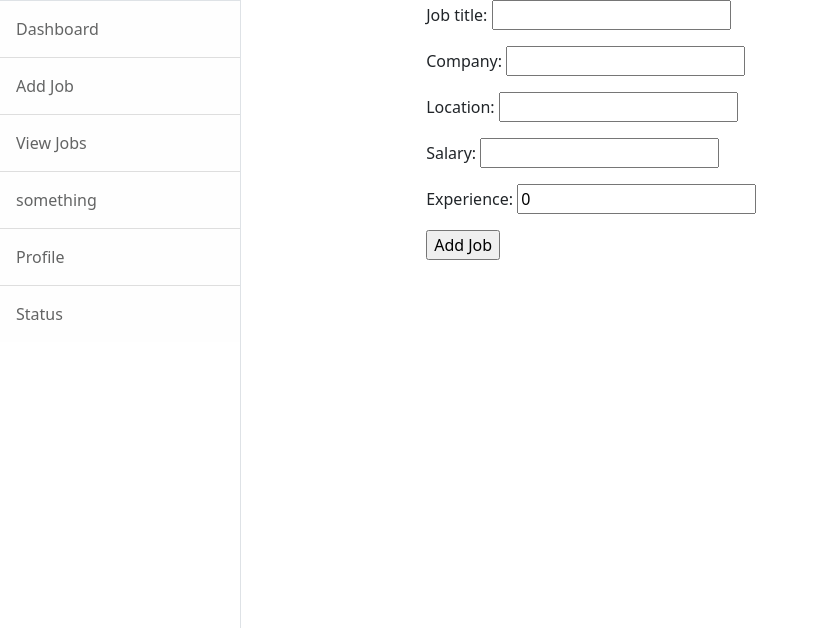
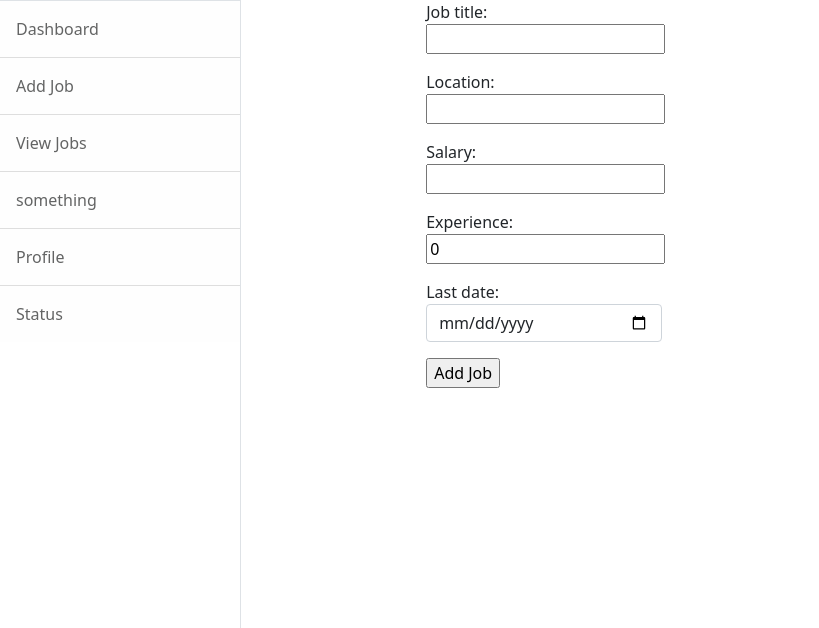
Before and after one commit to sravan-kumar-ta/job_portal, a Django app: page /add_job in a window 1280 px wide. Shown: the part 57-685 px from the top of the page, without its empty margins (0-819 px from the left). Run offline with Django 3.2, Linux system fonts and the light colour scheme; some libraries are stand-ins or nearby versions.

Commit message:
Job model connect to User model with foriegnkey

```diff
--- a/employer/forms.py
+++ b/employer/forms.py
@@ -7,7 +7,10 @@
 class JobForm(forms.ModelForm):
     class Meta:
         model = Job
-        fields = '__all__'
+        exclude = ('company', 'created_date', 'is_active')
+        widgets = {
+            'last_date': forms.DateInput(attrs={'class': "form-control", "type": "date"})
+        }
 
 
 class SignUpForm(UserCreationForm):
--- a/employer/models.py
+++ b/employer/models.py
@@ -5,10 +5,13 @@
 # Create your models here.
 class Job(models.Model):
     job_title = models.CharField(max_length=120)
-    company = models.CharField(max_length=120)
+    company = models.ForeignKey(User, on_delete=models.CASCADE)
     location = models.CharField(max_length=120)
     salary = models.PositiveIntegerField(null=True)
     experience = models.PositiveIntegerField(default=0)
+    created_date = models.DateField(auto_now_add=True)
+    last_date = models.DateField(null=True)
+    is_active = models.BooleanField(default=True)
 
     def __str__(self):
         return self.job_title
--- a/employer/templates/emp-add_job.html
+++ b/employer/templates/emp-add_job.html
@@ -3,13 +3,13 @@
 {% block content %}
 <div class="row">
     <div class="col-2"></div>
-    <div class="col-8">
+    <div class="col-3">
         <form method="post">
             {% csrf_token %}
             {{ form.as_p }}
             <input type="submit" value="Add Job">
         </form>
     </div>
-    <div class="col-2"></div>
+    <div class="col-7"></div>
 </div>
 {% endblock %}
--- a/employer/templates/emp-detail_job.html
+++ b/employer/templates/emp-detail_job.html
@@ -9,7 +9,7 @@
                 {{job.job_title}}
             </div>
             <div class="card-body">
-                <h5 class="card-title">{{ job.company }}</h5>
+                <h5 class="card-title">{{ job.company.employer.company_name }}</h5>
                 <p class="card-text">{{job.location}}</p>
                 <p class="card-text">{{job.salary}}</p>
                 <p class="card-text">{{job.experience}}</p>
--- a/employer/views.py
+++ b/employer/views.py
@@ -19,6 +19,10 @@
     form_class = JobForm
     template_name = "emp-add_job.html"
     success_url = reverse_lazy("emp-alljobs")
+
+    def form_valid(self, form):
+        form.instance.company = self.request.user
+        return super().form_valid(form)
     # def get(self, request):
     #     form = JobForm()
     #     return render(request, "emp-add_job.html", {"form": form})
@@ -36,8 +40,12 @@
     model = Job
     context_object_name = 'jobs'
     template_name = 'emp-list_jobs.html'
+
+    def get_queryset(self):
+        return Job.objects.filter(company=self.request.user)
+
     # def get(self, request):
-    #     jobs = Job.objects.all()
+    #     jobs = Job.objects.filter(company=request.user)
     #     return render(request, 'emp-list_jobs.html', {'jobs': jobs})
 
 
```
Also changed, not shown: db.sqlite3, employer/migrations/0005_auto_20220606_1946.py (added).
